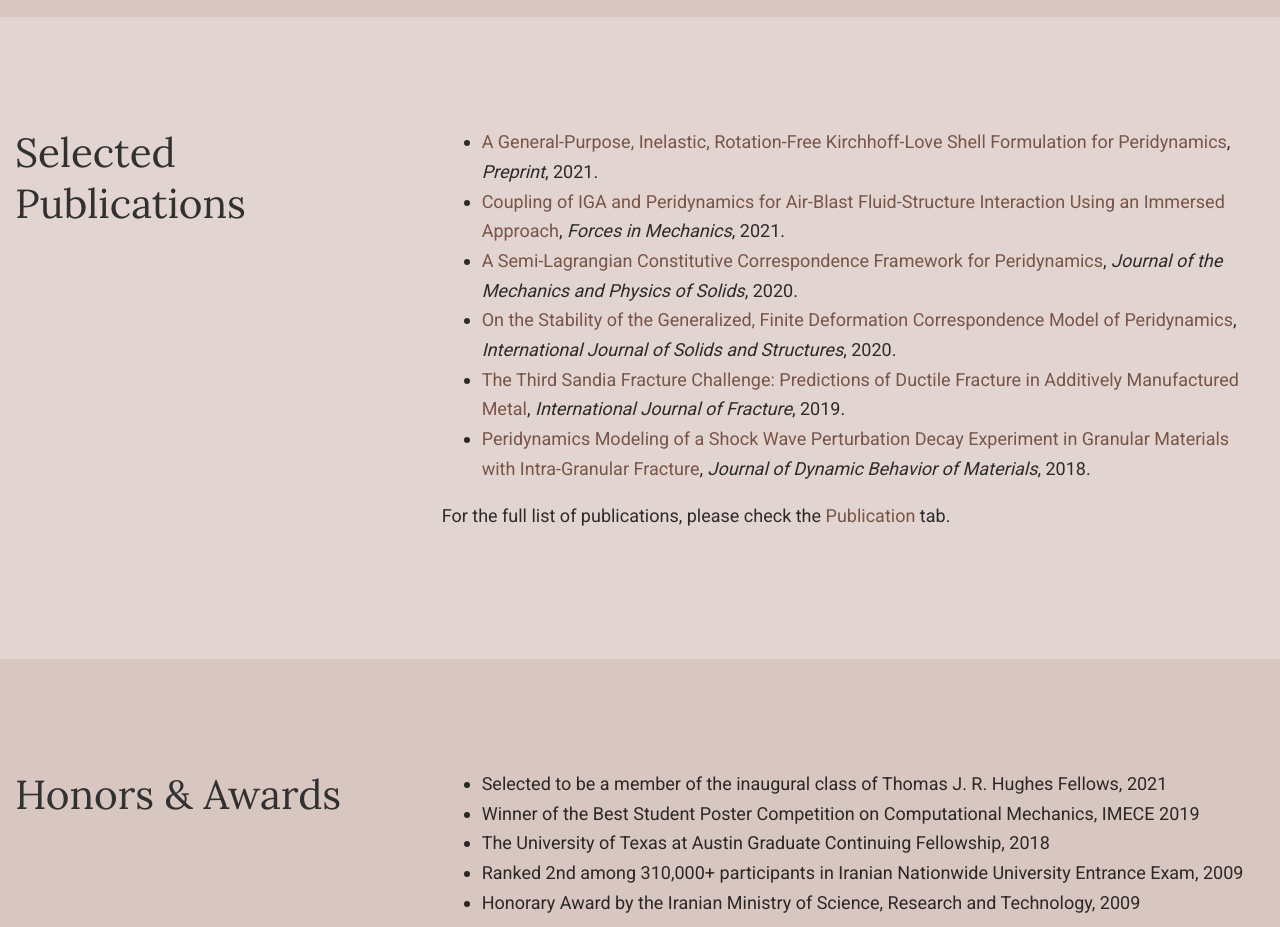
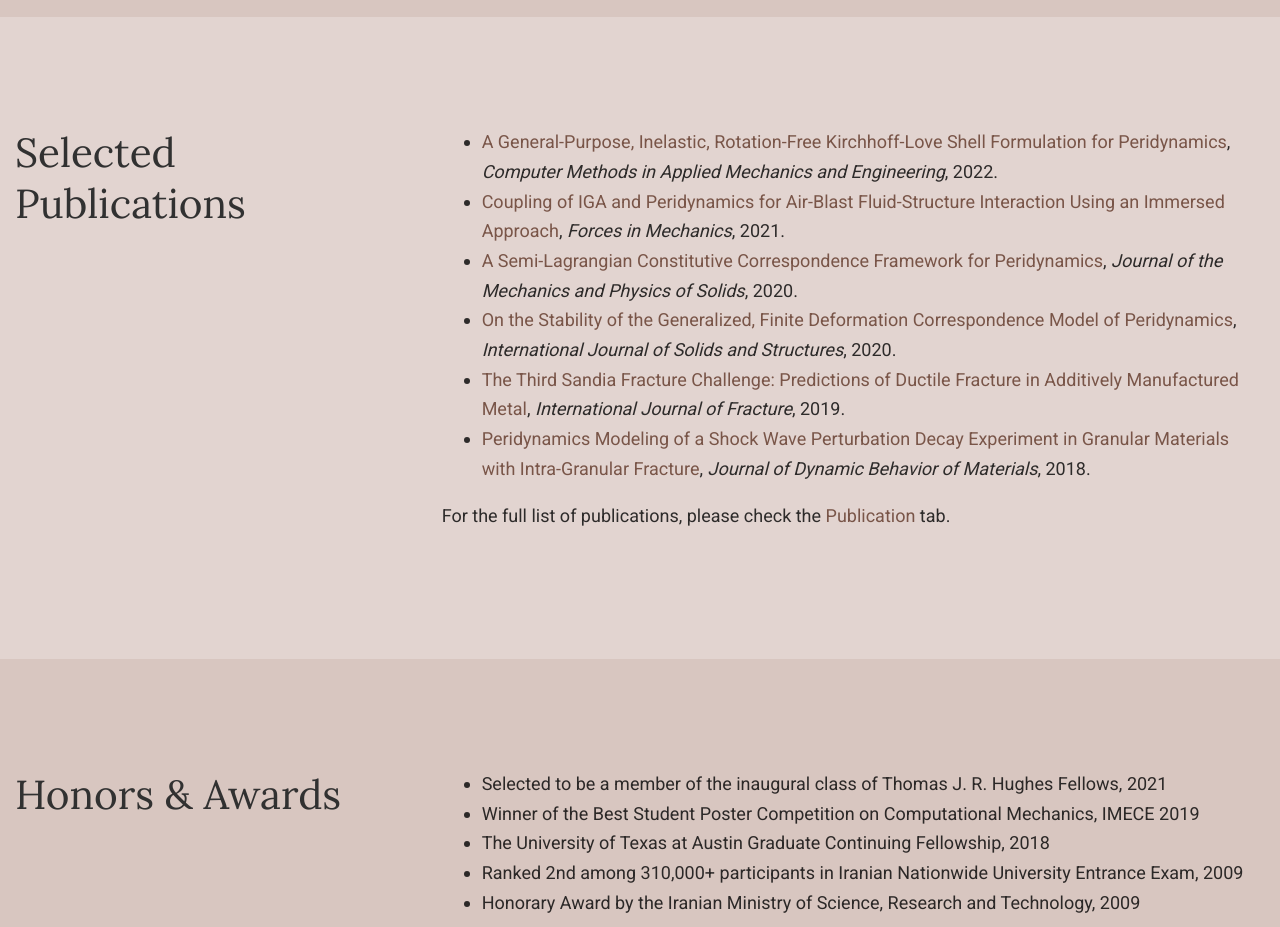
Before and after one commit to masoud-behzadinasab/masoud-behzadinasab.github.io, a plain HTML site: page index.html in a window 1280 px wide. Shown: the part 1620-2547 px from the top of the page. Drawn offline with nearby package versions, Linux system fonts and the light colour scheme; some icons are missing.

Commit message:
deploy: masoudbehzadinasab/academic-blog@6c716f63f46024dbee60733ec839fe6fa60e70c5

```diff
--- a/index.html
+++ b/index.html
@@ -251,7 +251,7 @@
 </div>
 <div class="col-12 col-lg-8">
 <ul>
-<li><a href=https://arxiv.org/abs/2107.13062>A General-Purpose, Inelastic, Rotation-Free Kirchhoff-Love Shell Formulation for Peridynamics</a>, <i>Preprint</i>, 2021.</li>
+<li><a href=https://www.sciencedirect.com/science/article/pii/S0045782521006678>A General-Purpose, Inelastic, Rotation-Free Kirchhoff-Love Shell Formulation for Peridynamics</a>, <i>Computer Methods in Applied Mechanics and Engineering</i>, 2022.</li>
 <li><a href=https://www.sciencedirect.com/science/article/pii/S2666359721000366>Coupling of IGA and Peridynamics for Air-Blast Fluid-Structure Interaction Using an Immersed Approach</a>, <i>Forces in Mechanics</i>, 2021.</li>
 <li><a href=https://www.sciencedirect.com/science/article/pii/S0022509619309512>A Semi-Lagrangian Constitutive Correspondence Framework for Peridynamics</a>, <i>Journal of the Mechanics and Physics of Solids</i>, 2020.</li>
 <li><a href=https://www.sciencedirect.com/science/article/pii/S0020768319303506>On the Stability of the Generalized, Finite Deformation Correspondence Model of Peridynamics</a>, <i>International Journal of Solids and Structures</i>, 2020.</li>
```
Also changed, not shown: 2 other files.
